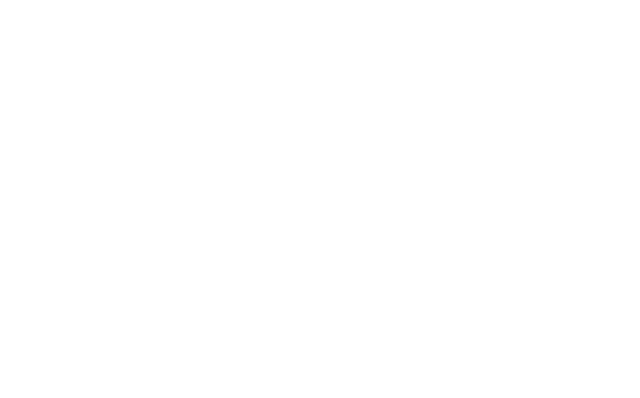
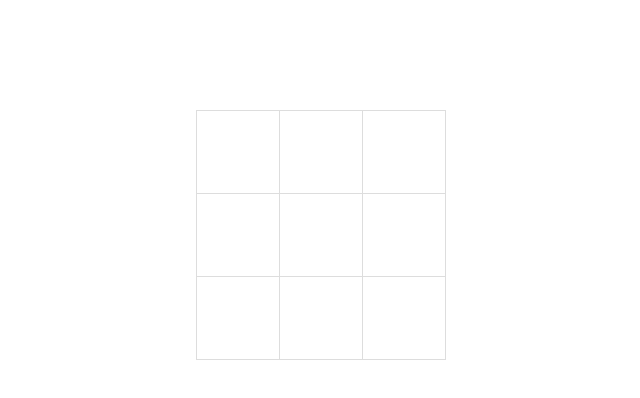
Before and after one commit to juliana-samoilenko/TickTackToe-TDD, a website built with webpack: page index.html in a window 1280 px wide. Shown: the full height of the page, 319-959 px from the left. Built offline with nearby package versions, Linux system fonts and the light colour scheme.

Commit message:
add css style

```diff
--- a/index.html
+++ b/index.html
@@ -1,20 +1,37 @@
 <!DOCTYPE html>
 <html lang="en">
+
 <head>
   <meta charset="UTF-8">
   <meta name="viewport" content="width=device-width, initial-scale=1.0">
   <script src="/dist/js/bundle.js" type="module"></script>
   <title>Tick Tack Toe</title>
   <style>
-  html, body {
-    height: 100%;
-  }
-  td {
-    width: 40px;
-    height: 40px;
-  }
+    html,
+    body {
+      font-size: 25px;
+      text-align: center;
+    }
+
+    table {
+      margin: 110px auto 0;
+      border-collapse: collapse;
+    }
+
+    td {
+      width: 80px;
+      height: 80px;
+      border: 1px solid rgb(221, 221, 221);
+      background-color: rgb(255, 255, 255);
+      cursor: pointer;
+    }
+
+    td:hover {
+      background-color: rgb(221, 221, 221);
+    }
   </style>
 </head>
+
 <body>
 
 </body>
```
